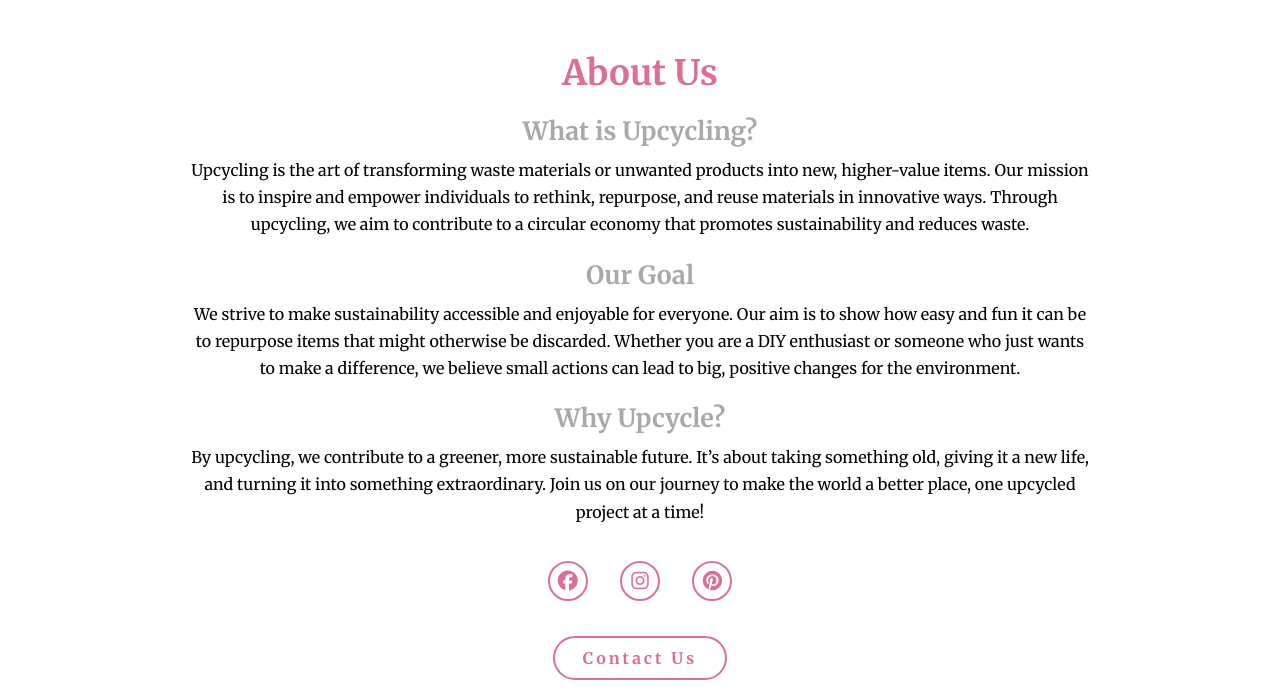
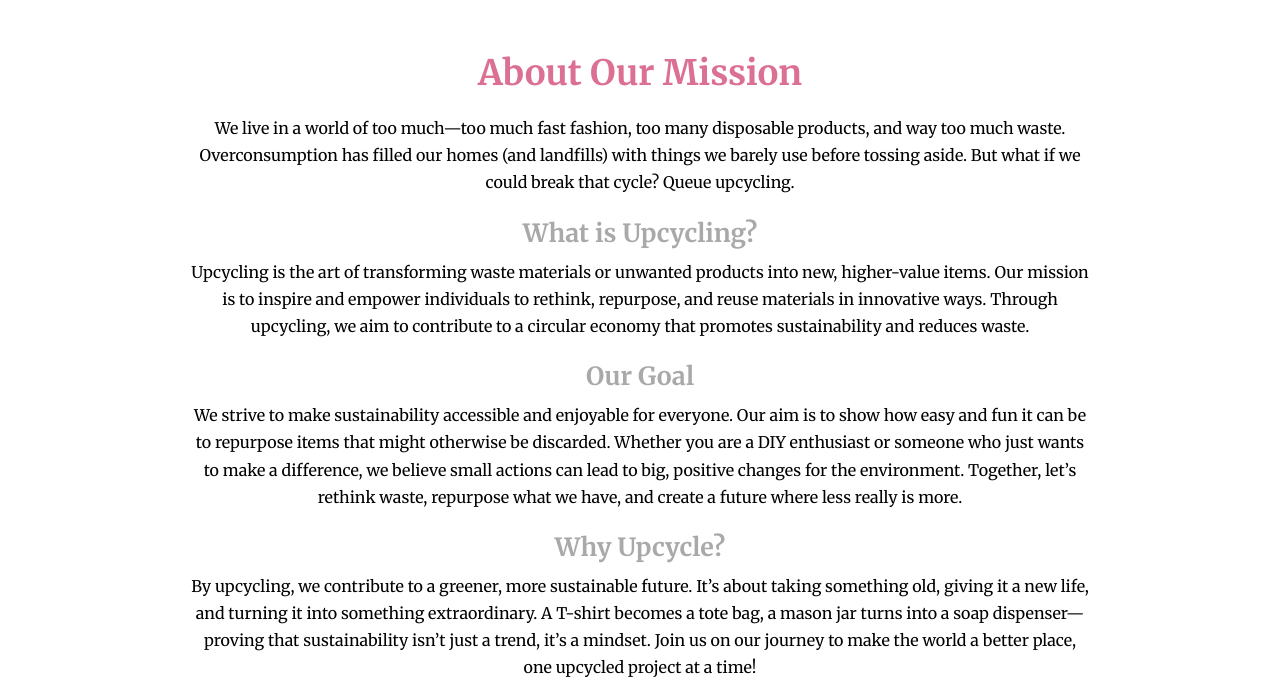
Before and after one commit to Simon-Cun/UpcycleToOvercome, a plain HTML site: page Pages/Somehting/about.html in a window 1280 px wide. Shown: the part 962-1661 px from the top of the page. Drawn offline with Linux system fonts and the light colour scheme.

Commit message:
somthing

```diff
--- a/Pages/Somehting/about.html
+++ b/Pages/Somehting/about.html
@@ -7,7 +7,7 @@
       rel="stylesheet"
       href="https://cdnjs.cloudflare.com/ajax/libs/font-awesome/6.5.2/css/all.min.css"
     />
-    <link rel="icon" href="../../Images/U-Rose.webp" type="image/x-icon" />
+    <link rel="icon" href="U-Rose.webp" type="image/x-icon" />
     <link rel="stylesheet" href="style.css" />
     <img class="header-img" src="../../Ocean.jpg" alt="ocean" />
     <title>Upcycling</title>
@@ -24,18 +24,21 @@
     </header>
     <section class="about">
       <div class="about-content"> <!--from here Liv you will edit this part to whatever you want**** -->
-        <h1>About Us</h1>
+        <h1>About Our Mission</h1>
+        <p>We live in a world of too much—too much fast fashion, too many disposable products, and way too much waste. Overconsumption has filled our homes (and landfills) with things we barely use before tossing aside.
+
+            But what if we could break that cycle? Queue upcycling. </p>
         <h3>What is Upcycling?</h3>
         <p>
           Upcycling is the art of transforming waste materials or unwanted products into new, higher-value items. Our mission is to inspire and empower individuals to rethink, repurpose, and reuse materials in innovative ways. Through upcycling, we aim to contribute to a circular economy that promotes sustainability and reduces waste.
         </p>
         <h3>Our Goal</h3>
         <p>
-          We strive to make sustainability accessible and enjoyable for everyone. Our aim is to show how easy and fun it can be to repurpose items that might otherwise be discarded. Whether you are a DIY enthusiast or someone who just wants to make a difference, we believe small actions can lead to big, positive changes for the environment.
+          We strive to make sustainability accessible and enjoyable for everyone. Our aim is to show how easy and fun it can be to repurpose items that might otherwise be discarded. Whether you are a DIY enthusiast or someone who just wants to make a difference, we believe small actions can lead to big, positive changes for the environment. Together, let’s rethink waste, repurpose what we have, and create a future where less really is more.
         </p>
         <h3>Why Upcycle?</h3>
         <p>
-          By upcycling, we contribute to a greener, more sustainable future. It’s about taking something old, giving it a new life, and turning it into something extraordinary. Join us on our journey to make the world a better place, one upcycled project at a time!
+          By upcycling, we contribute to a greener, more sustainable future. It’s about taking something old, giving it a new life, and turning it into something extraordinary. A T-shirt becomes a tote bag, a mason jar turns into a soap dispenser—proving that sustainability isn’t just a trend, it’s a mindset. Join us on our journey to make the world a better place, one upcycled project at a time!
         </p> <!-- bounds -->
         <div class="social-icons">
           <a
```
